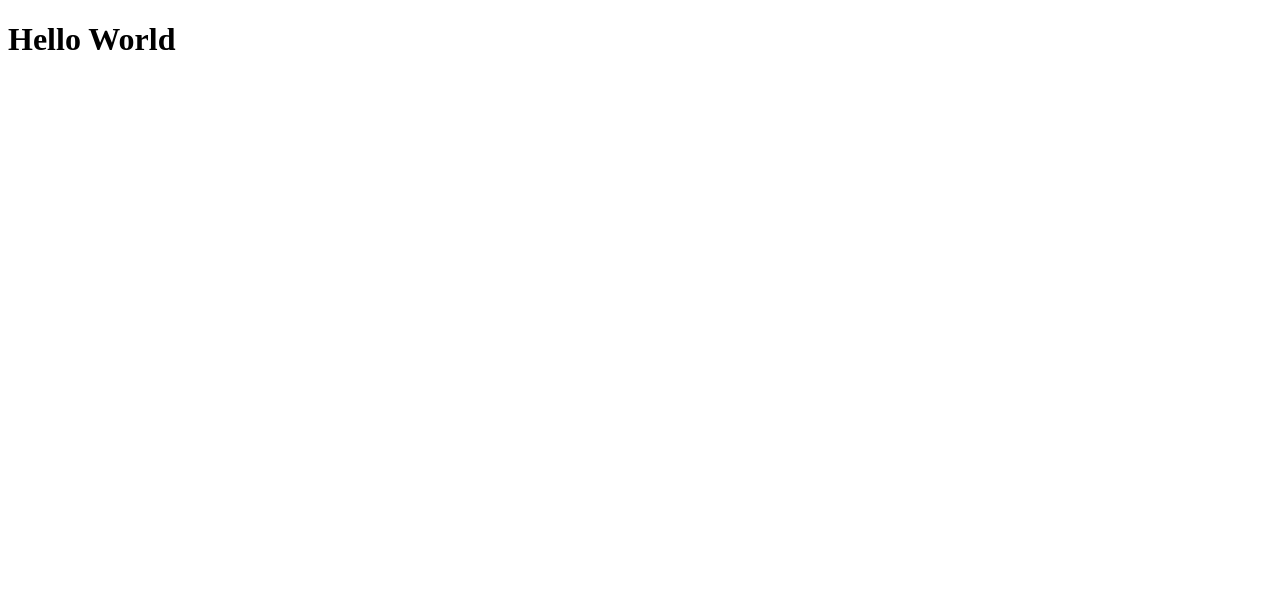
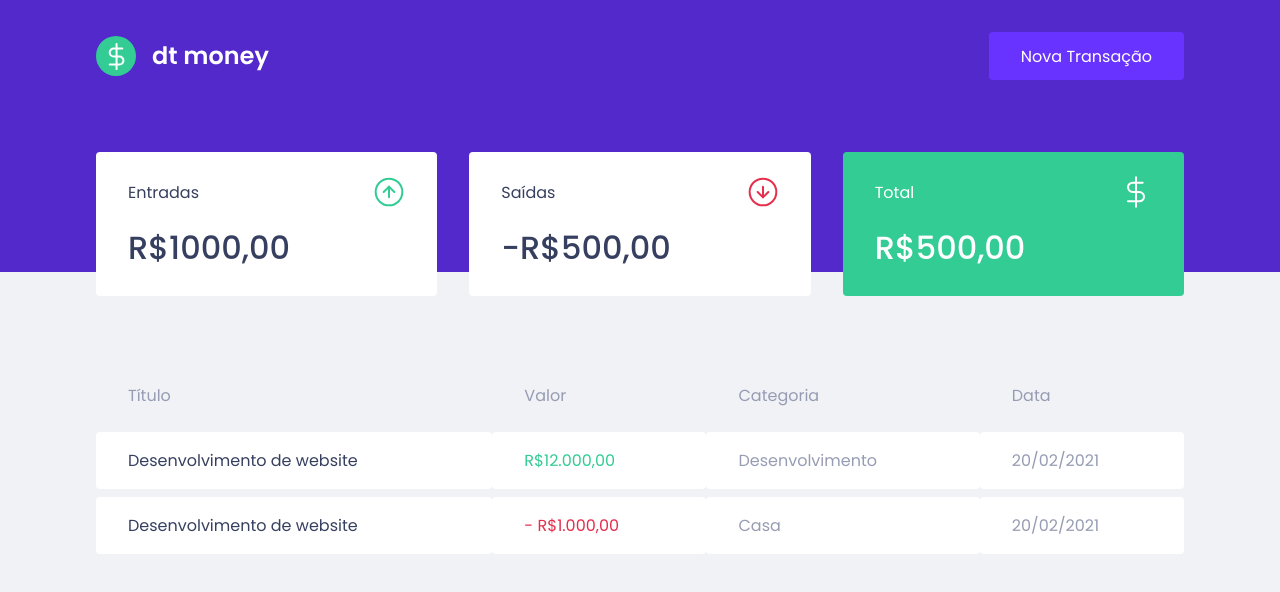
Before and after one commit to Regis-Oliveira/igniteDtMoneyReactJS, a React (Create React App) app: page / in a window 1280 px wide. Shown: the top 592 px of the page. Built offline with nearby package versions, Linux system fonts and the light colour scheme; no server answers.

Commit message:
Add new font, install new librarie

```diff
--- a/package.json
+++ b/package.json
@@ -3,9 +3,11 @@
   "version": "0.1.0",
   "private": true,
   "dependencies": {
+    "miragejs": "^0.1.42",
     "react": "^17.0.2",
     "react-dom": "^17.0.2",
     "react-scripts": "4.0.3",
+    "styled-components": "^5.3.3",
     "web-vitals": "^1.0.1"
   },
   "devDependencies": {
@@ -16,6 +18,7 @@
     "@types/node": "^12.0.0",
     "@types/react": "^17.0.0",
     "@types/react-dom": "^17.0.0",
+    "@types/styled-components": "^5.1.15",
     "typescript": "^4.1.2"
   },
   "scripts": {
--- a/public/index.html
+++ b/public/index.html
@@ -1,10 +1,17 @@
 <!DOCTYPE html>
 <html lang="en">
   <head>
+    <link rel="preconnect" href="https://fonts.gstatic.com" crossorigin>
+    <link rel="preconnect" href="https://fonts.googleapis.com">
+
     <meta charset="utf-8" />
     <meta name="viewport" content="width=device-width, initial-scale=1" />
 
+    <link rel="shortcut icon" href="favicon.png" type="image/x-icon">
+
     <title>DT Money</title>
+
+    <link href="https://fonts.googleapis.com/css2?family=Poppins:wght@400;500;600&family=Roboto:wght@400;700&display=swap" rel="stylesheet">
   </head>
   <body>
     <noscript>You need to enable JavaScript to run this app.</noscript>
--- a/src/App.tsx
+++ b/src/App.tsx
@@ -1,7 +1,13 @@
+import { Dashboard } from "./components/Dashboard";
+import { Header } from "./components/Header";
+import { GlobalStyle } from "./styles/global";
+
 export function App() {
   return (
-    <div className="App">
-      <h1>Hello World</h1>
-    </div>
+    <>
+      <Header />
+      <Dashboard />
+      <GlobalStyle />
+    </>
   );
 }
```
Also changed, not shown: 1 other file (tests, documents, lock files or other folders).
